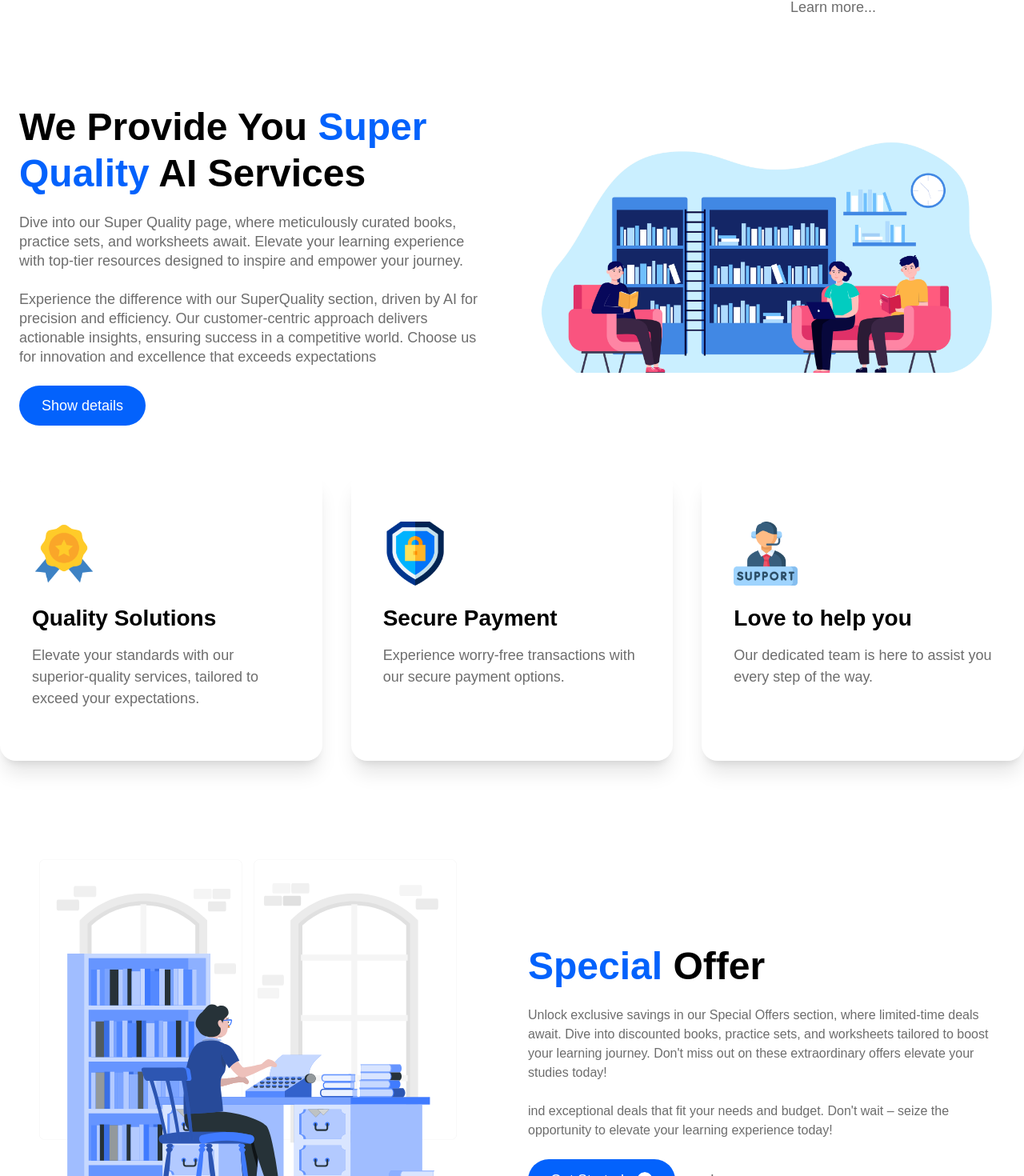
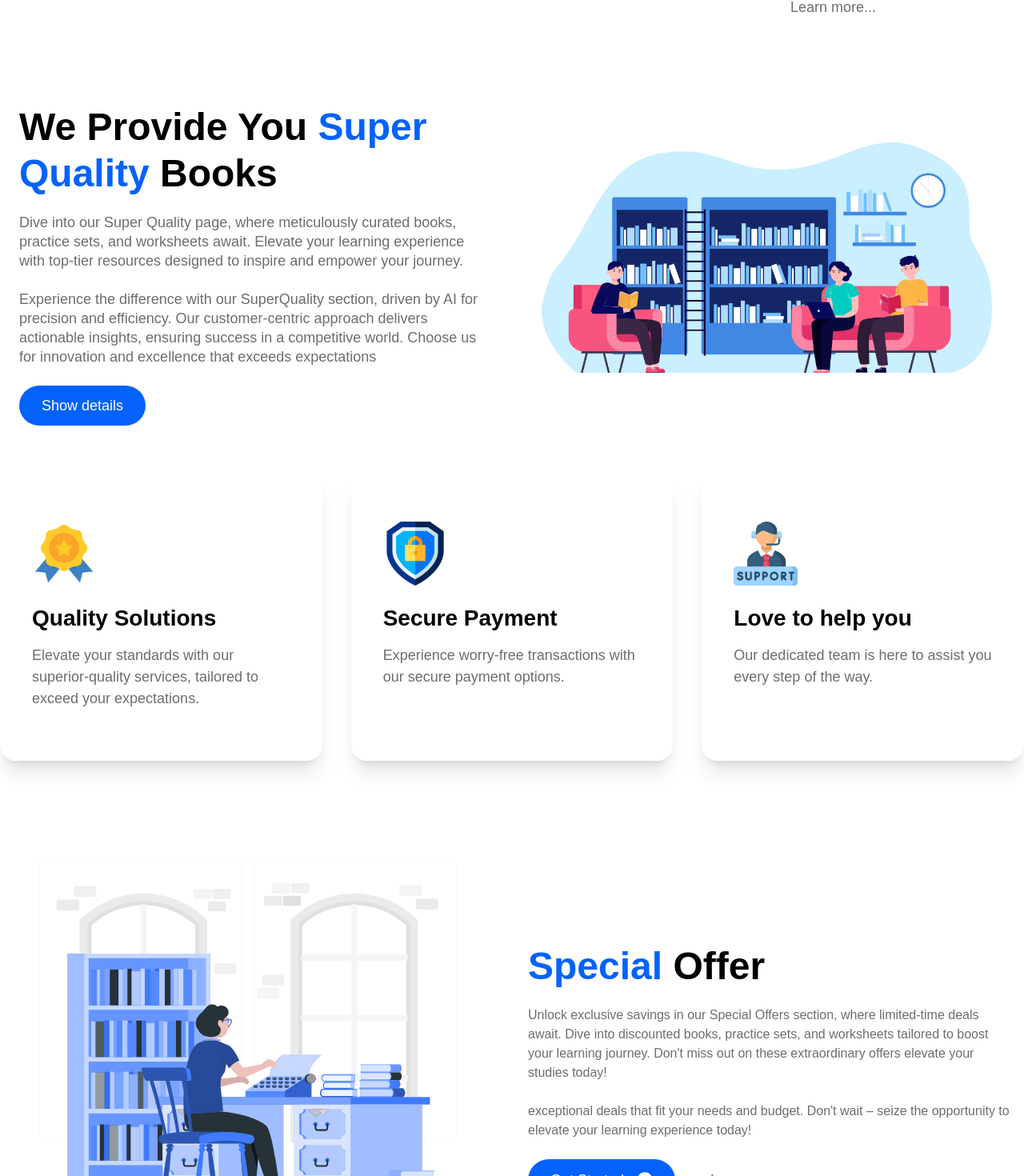
Before and after one commit to alazaradane/stem_dl, a React (Vite) app: page / in a window 1280 px wide. Shown: the part 1855-3325 px from the top of the page at 80% size. Built offline with nearby package versions, Linux system fonts and the light colour scheme.

Commit message:
detail update to sections

```diff
--- a/src/constants/index.js
+++ b/src/constants/index.js
@@ -80,7 +80,7 @@ export const footerLinks = [
             { name: "STEM Resources", link: "/" },
             { name: "Study Guides", link: "/" },
             { name: "Top-Tier Books", link: "/" },
-            { name: "Popular Reads Collectio", link: "/" },
+            { name: "Popular Reads Collection", link: "/" },
             { name: "Practice Sets and Worksheets", link: "/" },
             { name: "Others", link: "/" },
         ],
--- a/src/sections/Footer.jsx
+++ b/src/sections/Footer.jsx
@@ -13,7 +13,7 @@ const Footer = () => {
           </a>
           <p className=' mt-3 text-base leading-7 font-montserrat text-white-400 sm:max-w-sm'>
            Explore our STEM Digital Library for curated resources in science, technology, engineering, and mathematics.
-           Start your journey of discovery today."
+           Start your journey of discovery today.
           </p>
           <div className=' flex items-center gap-5 mt-10 cursor-pointer'>
             {socialMedia.map((icon)=>(
--- a/src/sections/SpecialOffer.jsx
+++ b/src/sections/SpecialOffer.jsx
@@ -18,7 +18,7 @@ const SpecialOffer = () => {
           Don't miss out on these extraordinary offers elevate your studies today!
         </p>
         <p className=' font-montserrat text-slate-gray mr-3'>
-          ind exceptional deals that fit your needs and budget. Don't wait
+          exceptional deals that fit your needs and budget. Don't wait
           – seize the opportunity to elevate your learning experience today!
         </p>
         <div className=' mt-6 flex flex-wrap gap-4'>
--- a/src/sections/SuperQuality.jsx
+++ b/src/sections/SuperQuality.jsx
@@ -8,7 +8,7 @@ const SuperQuality = () => {
       id='about-us'
       className=' flex flex-1 flex-row max-sm:flex-col max-lg:flex-col w-full max-container mt-5 py-4 px-6'>
       <div className=' flex flex-col w-1/2 justify-start mt-12 max-sm:w-full max-md:justify-center max-md:items-center '>
-        <h1 className=' font-palanquin text-4xl font-bold mb-5'>We Provide You <span className=' text-coral-blue'>Super Quality</span> AI Services</h1>
+        <h1 className=' font-palanquin text-4xl font-bold mb-5'>We Provide You <span className=' text-coral-blue'>Super Quality</span> Books</h1>
         <p className=' mb-6 font-montserrat text-slate-gray text-lg leading-6'>
           Dive into our Super Quality page, where meticulously curated books, practice sets, and
           worksheets await. Elevate your learning experience with top-tier resources
```
